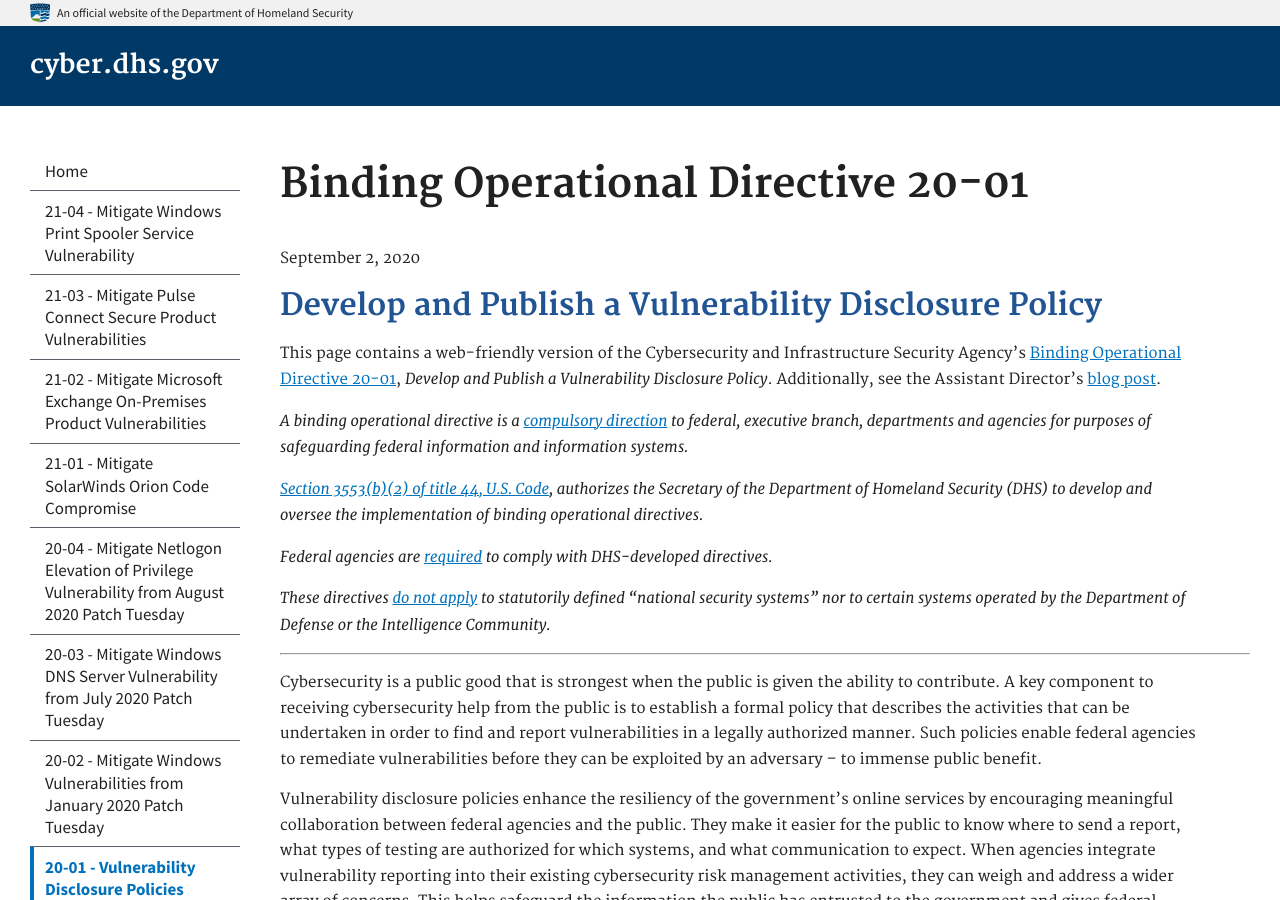
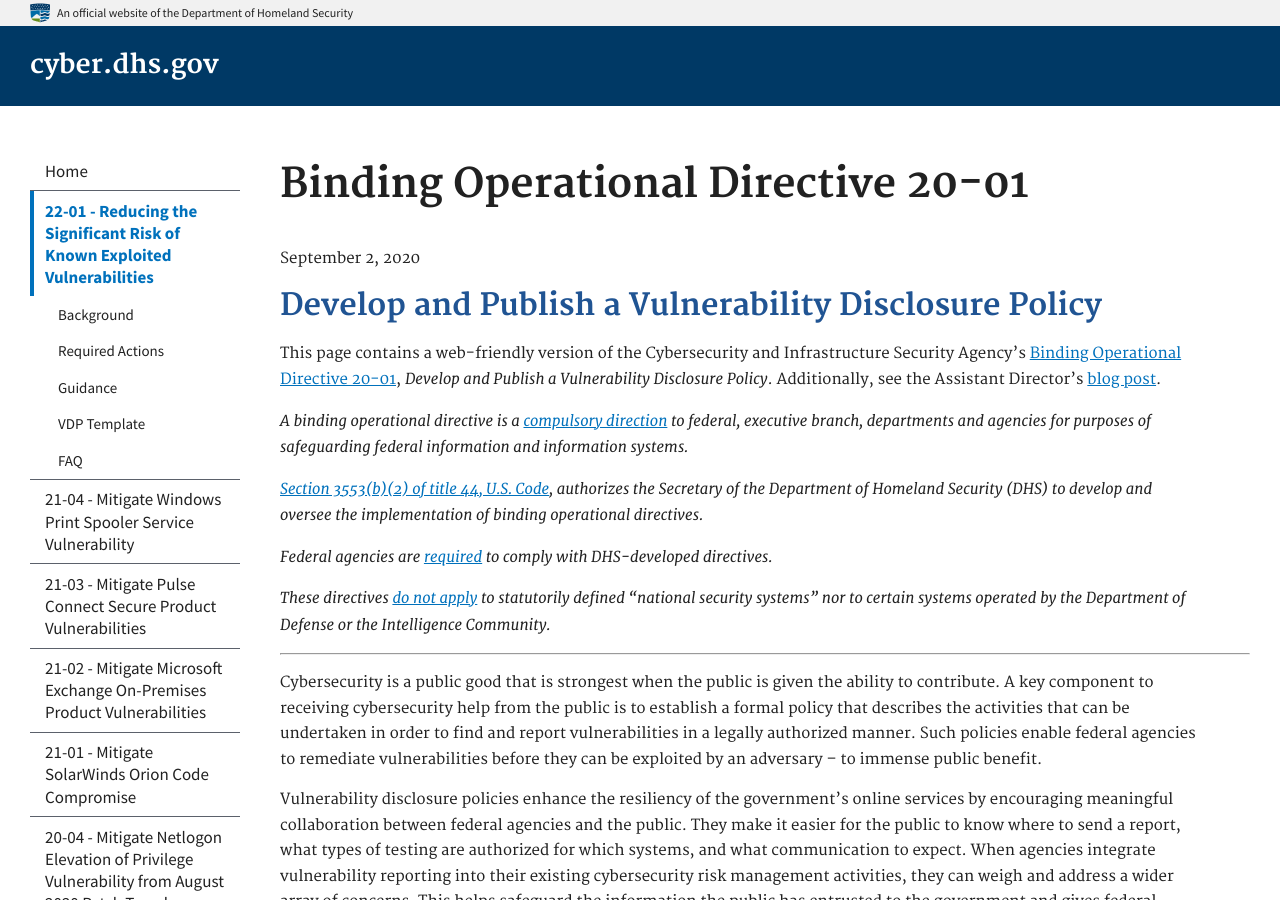
Before and after one commit to cisagov/cyber.dhs.gov, a Jekyll site: the page built from pages/20-01.md, in a window 1280 px wide and 900 px high. Built offline with Jekyll 4.4.1, drawn with Linux system fonts in a browser that asks for light colours; some of the changed text lies outside the part shown.

Commit message:
22-01 nav bar
updating nav bar to include 22-01

```diff
--- a/_data/navigation.yml
+++ b/_data/navigation.yml
@@ -1,6 +1,8 @@
 primary:
   - text: "Home"
     href: /directives/
+  - text: "22-01 - Reducing the Significant Risk of Known Exploited Vulnerabilities"
+    href: /bod/20-01/
   - text: "21-04 - Mitigate Windows Print Spooler Service Vulnerability"
     href: /ed/21-04
   - text: "21-03 - Mitigate Pulse Connect Secure Product Vulnerabilities"
```
